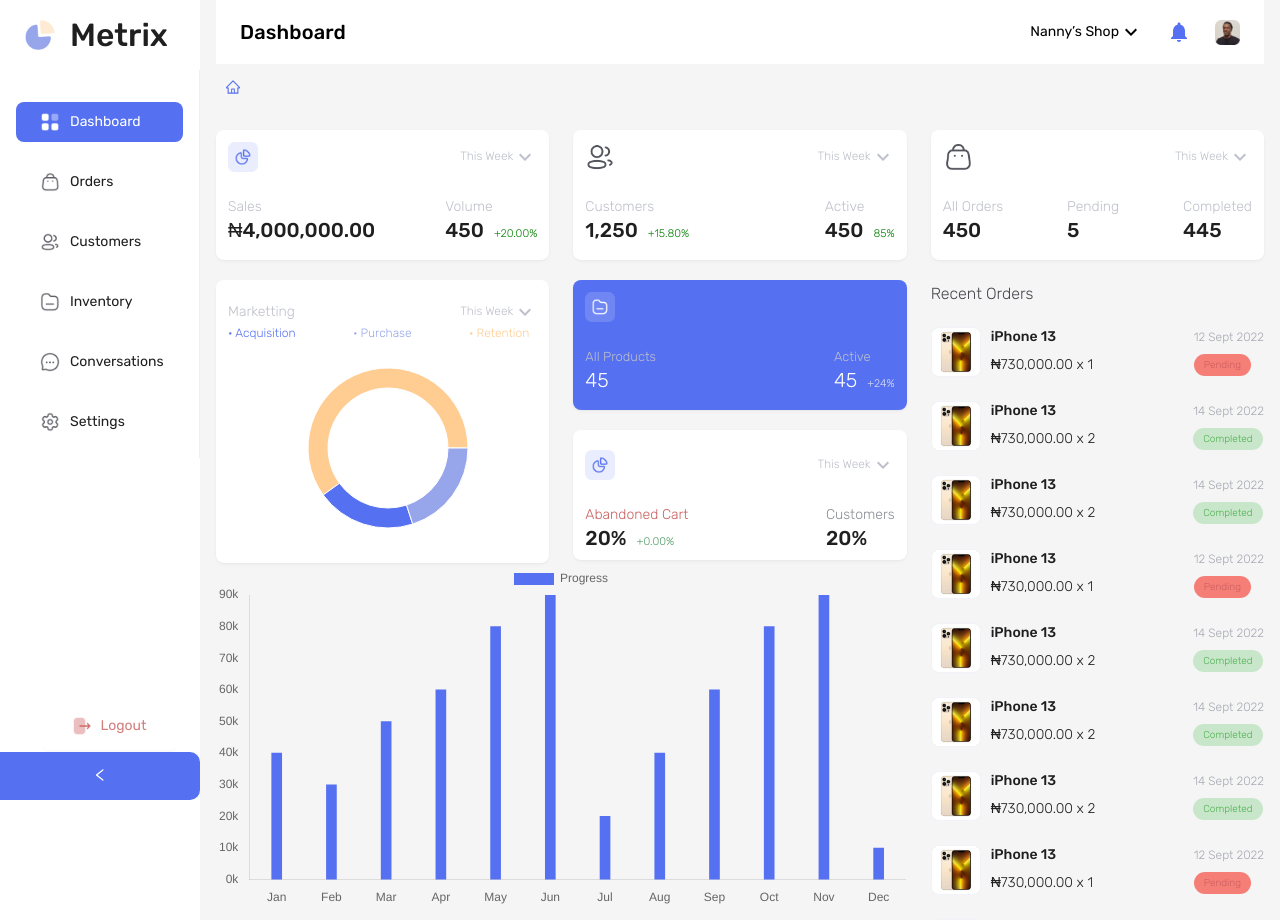
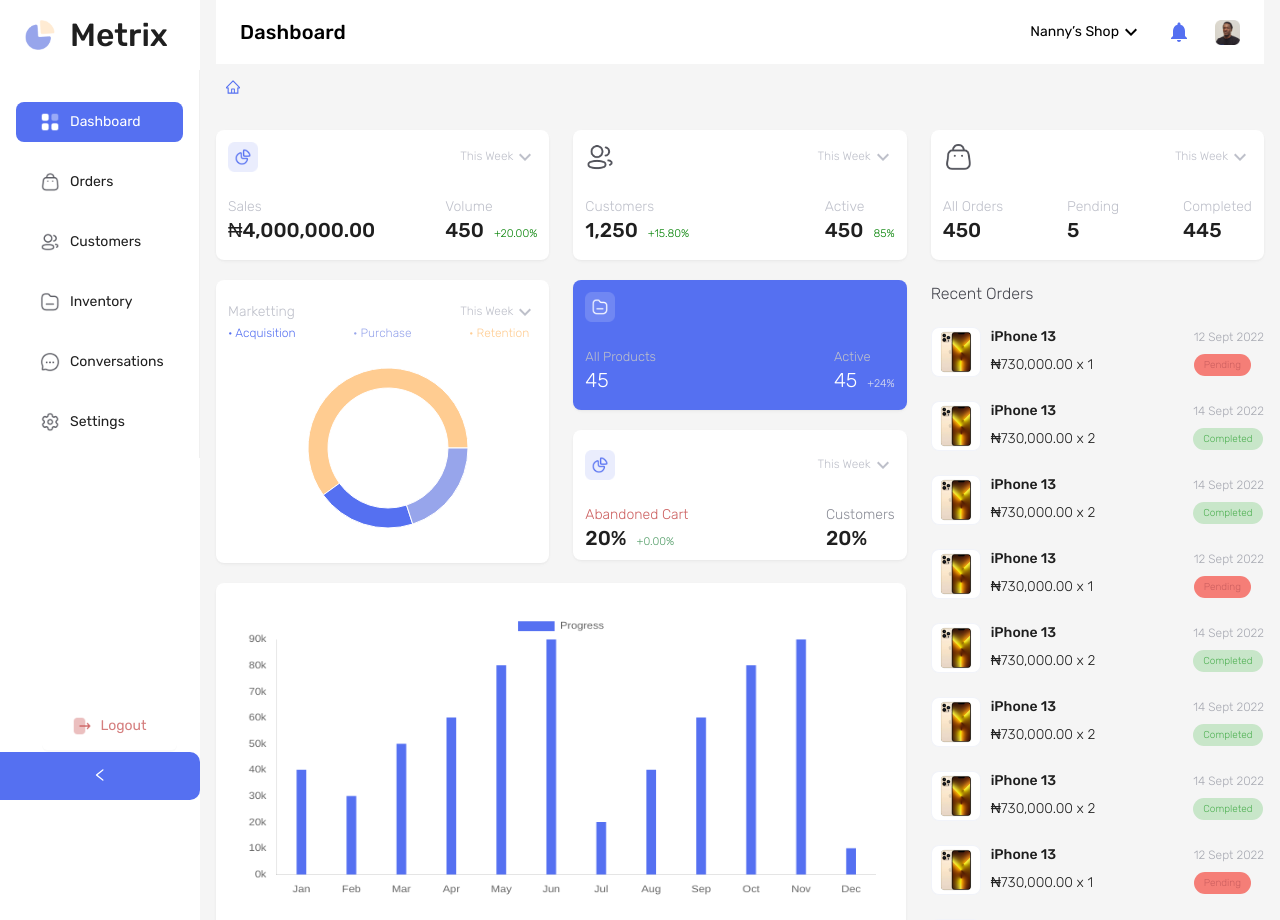
Before and after one commit to arjun11120/MetrixShopping, a React app: page / in a window 1280 px wide. Shown: the top 920 px of the page. Built offline with nearby package versions, Linux system fonts and the light colour scheme; the HTML template or start-up script is replaced by a standard one.

Commit message:
style add in graph

```diff
--- a/src/components/ProgressGraph.jsx
+++ b/src/components/ProgressGraph.jsx
@@ -45,6 +45,14 @@ const options = {
   },
 };
 
+const chartStyle = {
+  background: "#fff",
+  margin: "20px 0px",
+  padding: "30px",
+  boxShadow: "0 1px 2px 0 rgba(0, 0, 0, 0.03), 0 1px 6px -1px rgba(0, 0, 0, 0.02), 0 2px 4px 0 rgba(0, 0, 0, 0.02)",
+  borderRadius: "8px",
+};
+
 const data = {
   labels: ["Jan", "Feb", "Mar", "Apr", "May", "Jun", "Jul", "Aug", "Sep", "Oct", "Nov", "Dec"],
   datasets: [
@@ -59,5 +67,5 @@ const data = {
 };
 
 export default function ProgressGraph() {
-  return <Bar options={options} data={data} />;
+  return <Bar style={chartStyle} options={options} data={data} />;
 }
--- a/src/components/SideBar.jsx
+++ b/src/components/SideBar.jsx
@@ -1,4 +1,4 @@
-import React, { useState } from "react";
+import React, { useState, useEffect } from "react";
 import { Menu, Layout, Button } from "antd";
 import { HomeOutlined } from "@ant-design/icons";
 import { getItem } from "./utils"; // Assuming you move getItem function to utils.js or another appropriate file
@@ -51,6 +51,30 @@ const SideBar = ({ selectedOption, handleMenuClick, handleLogout }) => {
   ];
 
   const [collapsed, setCollapsed] = useState(false);
+
+  useEffect(() => {
+    const handleInitialResize = () => {
+      if (window.innerWidth < 720) {
+        setCollapsed(true);
+      } else {
+        setCollapsed(false);
+      }
+    };
+    handleInitialResize();
+    window.addEventListener("resize", handleResize);
+    return () => {
+      window.removeEventListener("resize", handleResize);
+    };
+  }, []);
+
+  const handleResize = () => {
+    if (window.innerWidth < 720) {
+      setCollapsed(true);
+    } else {
+      setCollapsed(false);
+    }
+  };
+
 
   return (
     <>
```
